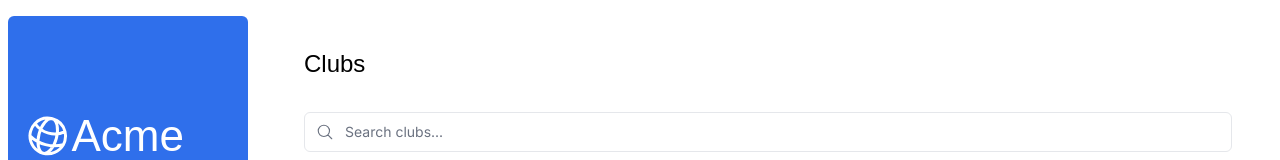
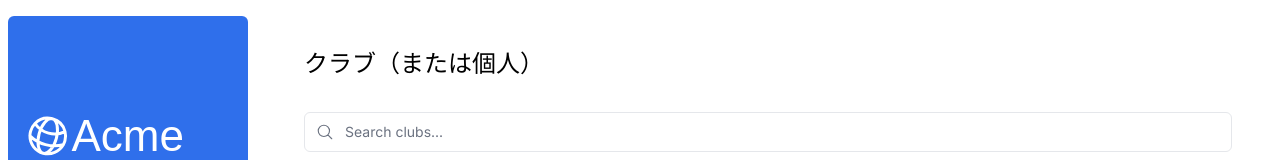
Before and after one commit to mkApproach/nextjs-reception, a Next.js app: page /dashboard/clubs in a window 1280 px wide. Shown: the top 160 px of the page. Built offline with nearby package versions, Linux system fonts and the light colour scheme; no server answers; the database is empty; a web font is replaced by a local one.

Commit message:
firstCommit

```diff
--- a/app/ui/clubs/table.tsx
+++ b/app/ui/clubs/table.tsx
@@ -14,7 +14,7 @@ export default async function ClubsTable({
   return (
     <div className="w-full">
       <h1 className={`${lusitana.className} mb-8 text-xl md:text-2xl`}>
-        Clubs
+        クラブ（または個人）
       </h1>
       <Search placeholder="Search clubs..." />
       <div className="mt-6 flow-root">
```
